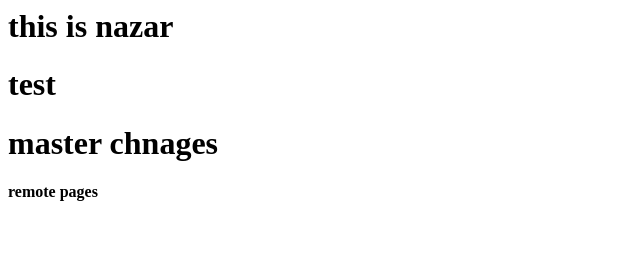
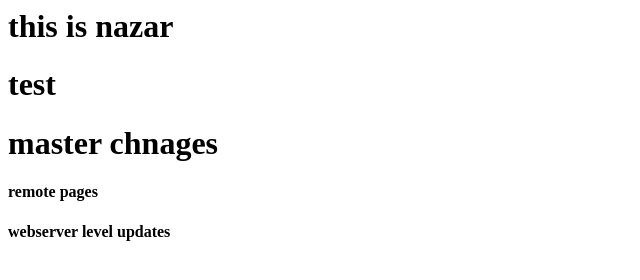
Before and after one commit to arnazar123/webtest, a plain HTML site: page index.html in a window 1280 px wide. Shown: the whole page, without its empty margins (0-640 px from the left). Drawn offline with Linux system fonts and the light colour scheme.

Commit message:
webserver level

```diff
--- a/index.html
+++ b/index.html
@@ -2,3 +2,4 @@
 <h1>test</h1>
 <h1>master chnages</h1>
 <h4> remote pages</h4>
+<h4>webserver level updates</h4>
```
